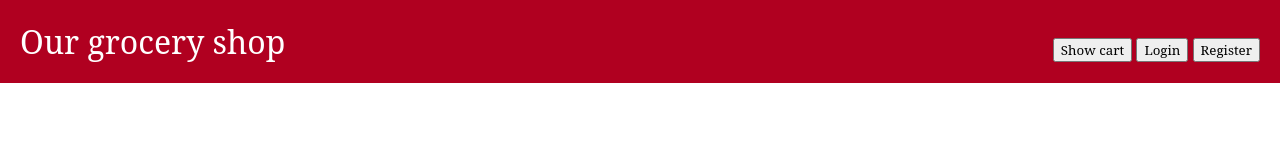
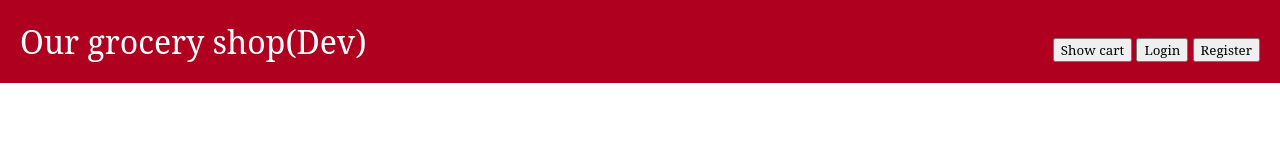
Before and after one commit to shopnobaz/Lilla_grocery_shop, a website: page frontend/index.html in a window 1280 px wide. Drawn offline with Linux system fonts and the light colour scheme; no server answers.

Commit message:
Page title changed

```diff
--- a/frontend/index.html
+++ b/frontend/index.html
@@ -14,7 +14,7 @@
 <body>
 
   <header>
-    <h1>Our grocery shop</h1>
+    <h1>Our grocery shop(Dev)</h1>
     <div class="navButtons">
       <button class="showCart">Show cart</button>
       <button class="login">Login</button>
```
